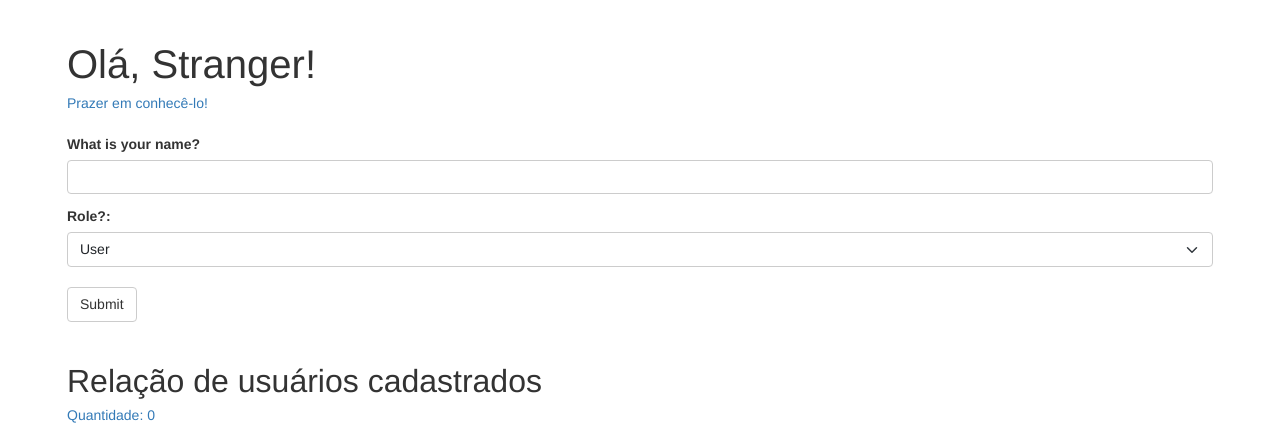
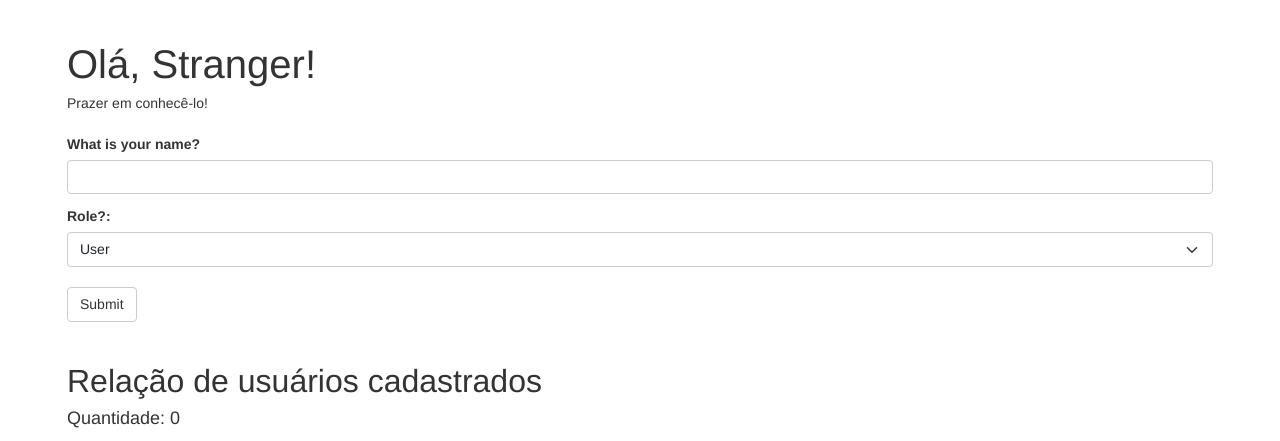
Before and after one commit to santooz-le/flasky-app, a Flask app: page / in a window 1280 px wide. Shown: the part 50-491 px from the top of the page. Run offline with Flask 3, Linux system fonts and the light colour scheme.

Commit message:
fix: cor preta no texto prazer e quantidade, fonte maior no contador

```diff
--- a/templates/index.html
+++ b/templates/index.html
@@ -10,7 +10,7 @@
     {% endif %}
 </h1>
 
-<p style="font-size: 14px; margin-bottom: 20px; color: #337ab7;">
+<p style="font-size: 14px; margin-bottom: 20px; color: #333;">
     {% if name and not known %}
         Prazer em conhecê-lo!
     {% elif name and known %}
@@ -46,7 +46,7 @@
 
 <!-- Tabela de usuários cadastrados -->
 <h2 style="font-weight: 400; margin-bottom: 5px; color: #333;">Relação de usuários cadastrados</h2>
-<p style="color: #337ab7; font-size: 14px; margin-bottom: 15px;">Quantidade: {{ user_count }}</p>
+<p style="color: #333; font-size: 18px; margin-bottom: 15px;">Quantidade: {{ user_count }}</p>
 
 <table style="width: 100%; font-size: 14px; border-collapse: collapse;">
     <thead>
```
